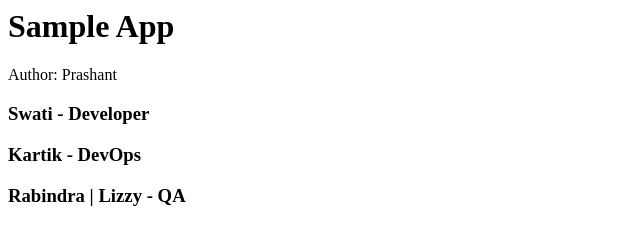
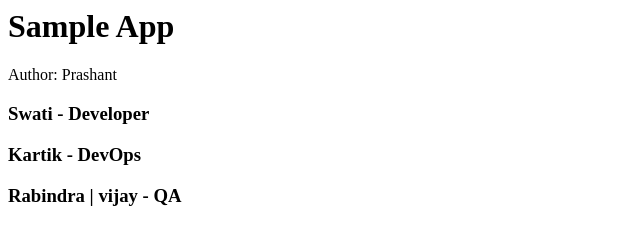
Before and after one commit to vijaykankane/b12githubaction-vk, a plain HTML site: page index.html in a window 1280 px wide. Shown: the full height of the page, 0-640 px from the left. Drawn offline with Linux system fonts and the light colour scheme.

Commit message:
Update index.html

```diff
--- a/index.html
+++ b/index.html
@@ -4,4 +4,4 @@
 
 <h3>Swati - Developer</h3>
 <h3>Kartik - DevOps</h3>
-<h3>Rabindra | Lizzy - QA</h3>
+<h3>Rabindra | vijay - QA</h3>
```
